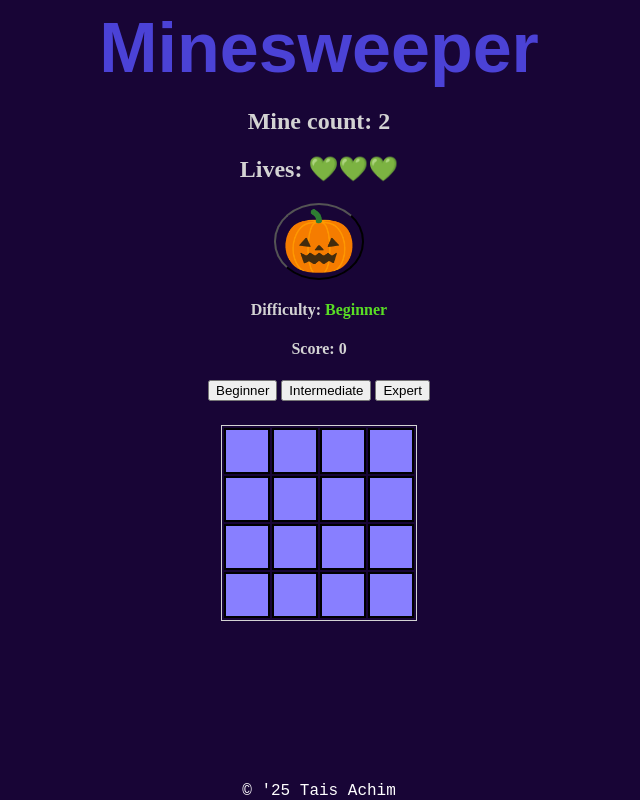
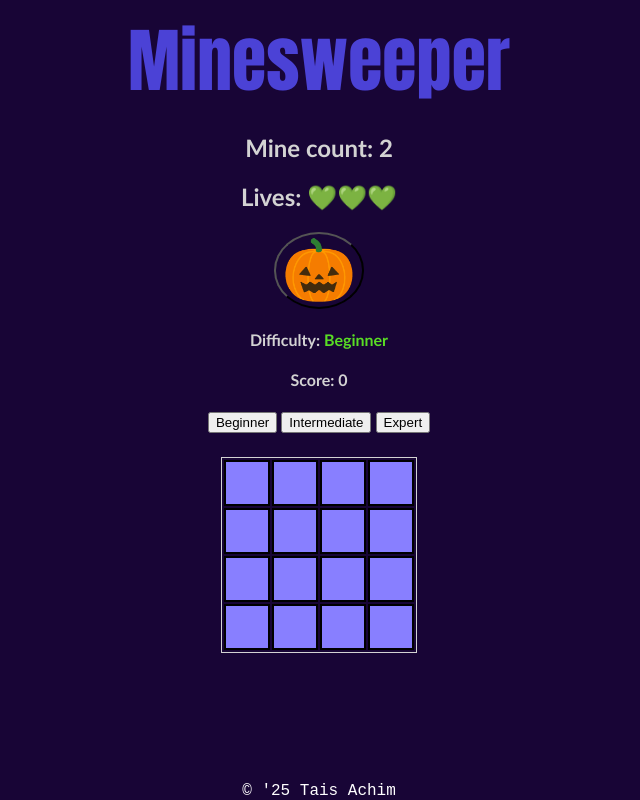
Before and after one commit to Tais-Achim/Sprint-1, a plain HTML site: page index.html in a window 1280 px wide. Shown: the whole page, without its empty margins (321-961 px from the left). Drawn offline with Linux system fonts and the light colour scheme.

Commit message:
Add files via upload

```diff
--- a/css/app.css
+++ b/css/app.css
@@ -4,14 +4,14 @@ h1 {
     padding: 0;
     font-size: 70px;
     color: #4b42d6;
-    font-family: fantasy;
+    font-family: Impact, 'Arial Narrow Bold', sans-serif;
 }
 
 body {
     background-color: rgb(24, 5, 54);
     text-align: center;
     color: lightgray;
-    font-family: Aharoni;
+    font-family: 'Gill Sans', 'Gill Sans MT', 'Trebuchet MS', sans-serif
 }
 
 table {
```
